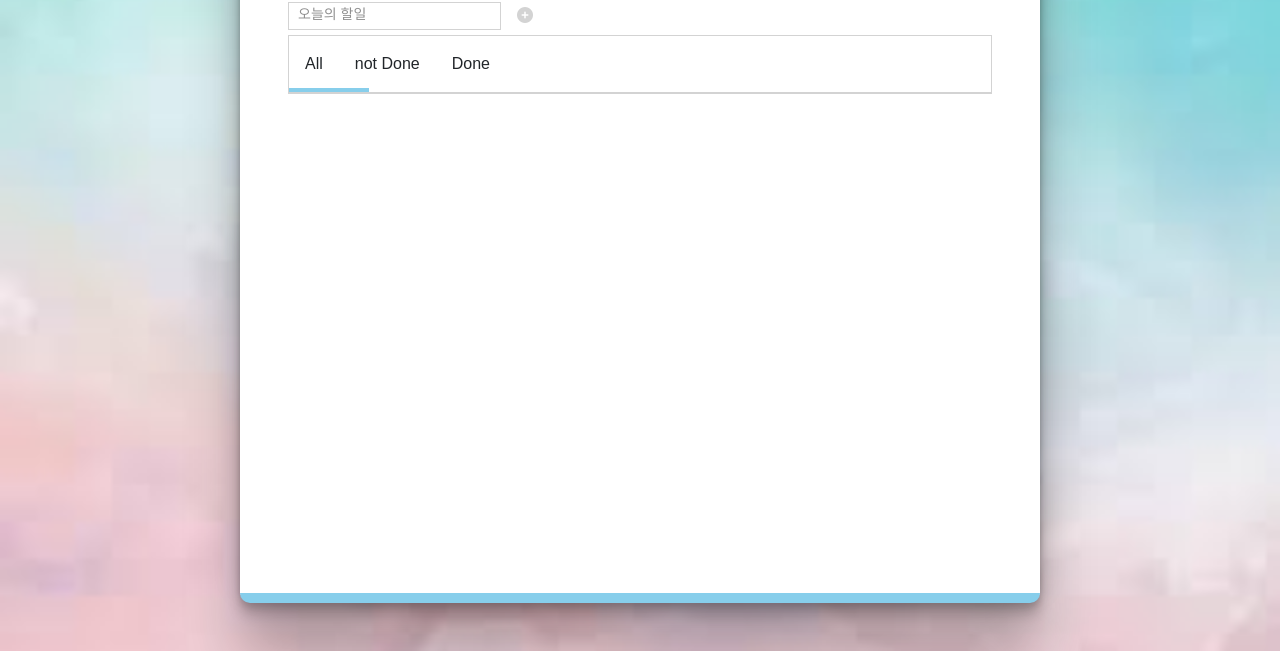
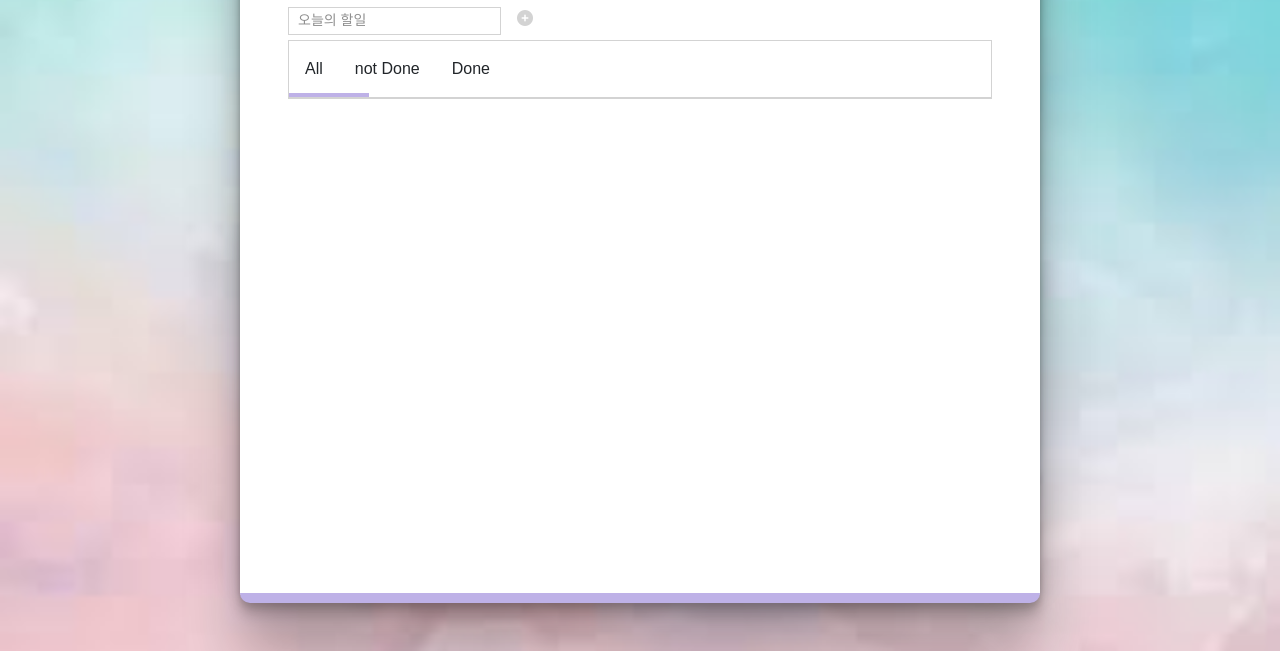
Before and after one commit to jay0425/to-do-list, a plain HTML site: page index.html in a window 1280 px wide. Shown: the part 149-800 px from the top of the page. Drawn offline with nearby package versions, Linux system fonts and the light colour scheme; a web font is replaced by a local one.

Commit message:
UI 상단 하단 색상 변경 및 input css 위치와 마진 변경

```diff
--- a/style.css
+++ b/style.css
@@ -20,7 +20,8 @@ body {
 
 #task-input {
   border: 1px solid lightgray;
-  margin: 5px 0;
+  margin-top: 10px;
+  margin-bottom: 5px;
 
   cursor: pointer;
 }
@@ -28,7 +29,7 @@ body {
 #task-input:focus {
   outline: none;
   border: none;
-  border-bottom: 2px solid skyblue;
+  border-bottom: 2px solid rgb(190, 177, 231);
   transition: 0.5s;
   padding-top: 35px;
 }
@@ -39,14 +40,14 @@ body {
   position: absolute;
   color: #8f8f8f;
   font-size: 14px;
-  top: 7px;
+  top: 13px;
   left: 10px;
   -webkit-transition: top 0.2s ease, font-size 0.2s ease, color 0.2s ease;
   transition: top 0.2s ease, font-size 0.2s ease, color 0.2s ease;
 }
 
 #task-input:focus + label > span {
-  top: 0px;
+  top: 10px;
   color: #333;
 }
 
@@ -54,8 +55,8 @@ body {
   background-color: white;
 
   max-width: 800px;
-  border-top: 10px solid skyblue;
-  border-bottom: 10px solid skyblue;
+  border-top: 10px solid rgb(190, 177, 231);
+  border-bottom: 10px solid rgb(190, 177, 231);
   height: 100%;
   min-height: 90vh;
 
@@ -82,7 +83,7 @@ body {
 
 #under-line {
   height: 4px;
-  background-color: skyblue;
+  background-color: rgb(190, 177, 231);
   position: absolute;
   width: 80px;
   left: 0px;
```
